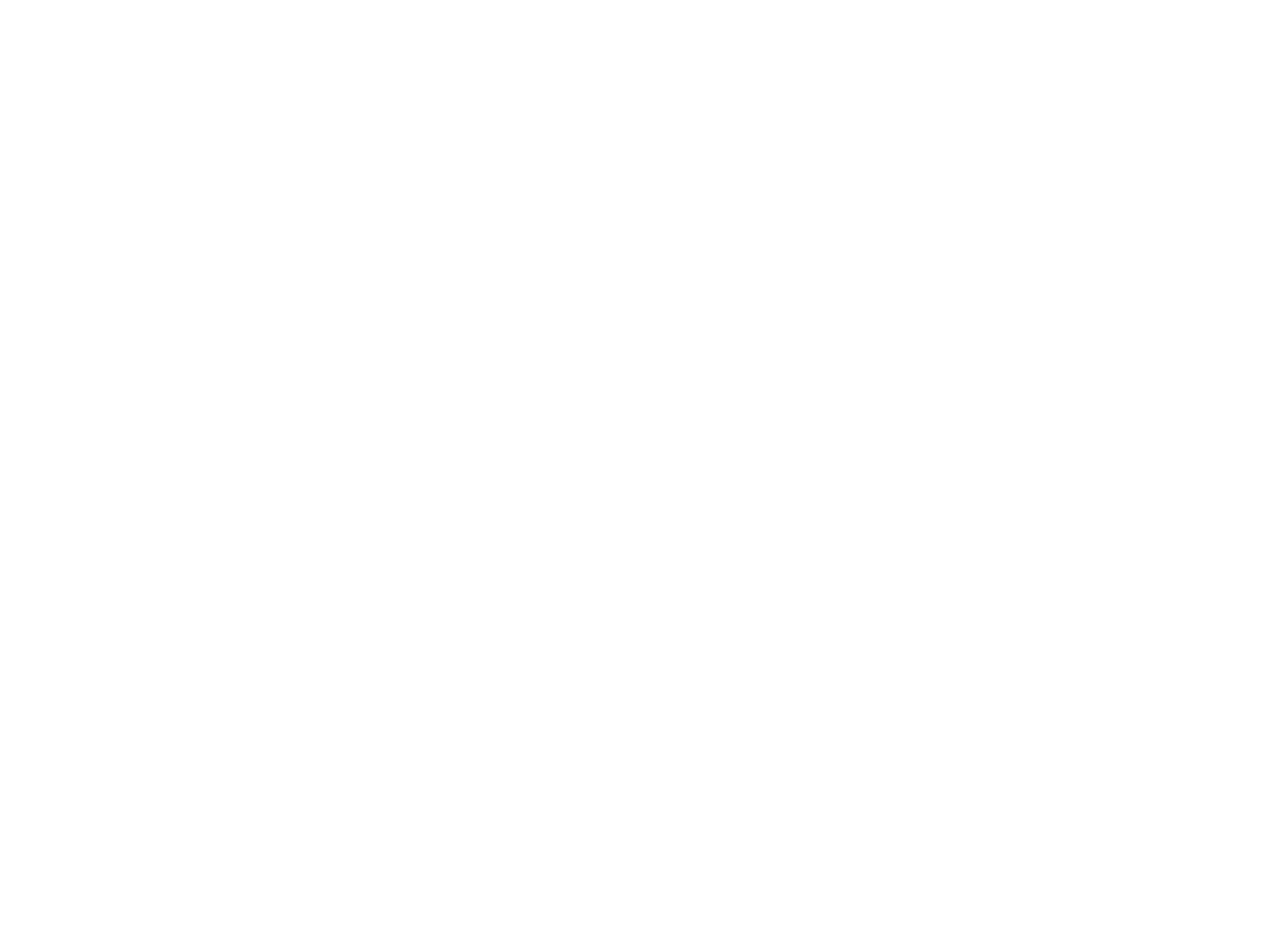
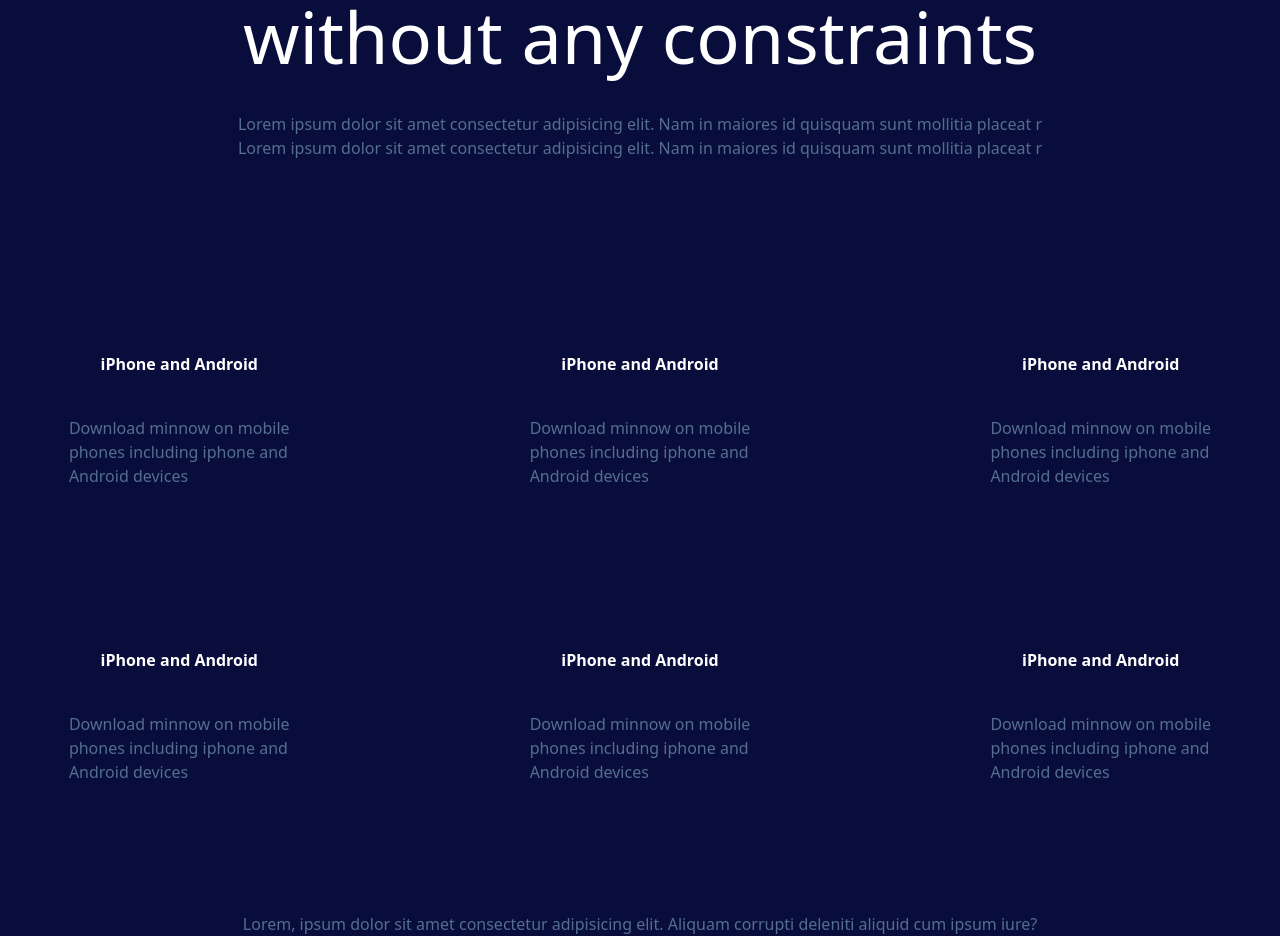
Before and after one commit to sahildkun/SPECTRUM-PROJECT-1, a React (Create React App) app: page /discover in a window 1280 px wide. Shown: the part 280-1216 px from the top of the page. Before the commit the page ends 800 px from the top, so only its background shows below. Built offline with nearby package versions, Linux system fonts and the light colour scheme.

Commit message:
third page done to be styled by u

```diff
--- a/src/App.js
+++ b/src/App.js
@@ -8,7 +8,7 @@
 function App() {
   return (
     <div className="App">
-      <Navbar></Navbar>
+
      <BrowserRouter>
       <Routes>
        <Route path="/" element={<Hero/>}/>
--- a/src/Discover.js
+++ b/src/Discover.js
@@ -2,7 +2,86 @@
 
 function Discover() {
   return (
-    <div>Discover me i am sahil</div>
+    <div className='' id='pallete'>
+   <div className='text-center text-[#546e8e] pt-36	'>
+          Available now
+        </div>
+  <div className='text-center text-white font-sans font-medium text-7xl antialiased mt-10 mb-10'>
+         <p>Watch Minnow</p>
+         <p>without any constraints</p>
+        </div>
+        <div className='text-center text-[#546e8e] 	'>
+          Lorem ipsum dolor sit amet consectetur adipisicing elit. Nam in maiores id quisquam sunt mollitia placeat r
+
+        </div>
+        <div className='text-center text-[#546e8e]  mb-48	'>
+          Lorem ipsum dolor sit amet consectetur adipisicing elit. Nam in maiores id quisquam sunt mollitia placeat r
+        </div>
+
+        <div  className='flex flex-auto justify-center space-x-60'>
+
+          <div className='text-[#546e8e] 	'>
+          <h1 className='text-center text-white font-bold pb-10'>iPhone and Android</h1>
+          <p>Download minnow on mobile</p>
+          <p>phones including iphone and</p>
+          <p>Android devices</p>
+          </div>
+
+          <div className='text-[#546e8e] 	'>
+          <h1 className='text-center text-white font-bold pb-10 '>iPhone and Android</h1>
+          <p>Download minnow on mobile</p>
+          <p>phones including iphone and</p>
+          <p>Android devices</p>
+          </div>
+
+          <div className='text-[#546e8e] 	'>
+          <h1 className='text-center text-white font-bold pb-10'>iPhone and Android</h1>
+          <p>Download minnow on mobile</p>
+          <p>phones including iphone and</p>
+          <p>Android devices</p>
+          </div>
+        </div>
+
+        <div  className='flex flex-auto justify-center space-x-60 mt-40'>
+
+          <div className='text-[#546e8e] '>
+
+          <h1 className=' text-center text-white font-bold pb-10'>iPhone and Android</h1>
+          <p>Download minnow on mobile</p>
+          <p>phones including iphone and</p>
+          <p>Android devices</p>
+          </div>
+
+          <div className='text-[#546e8e] 	'>
+          <h1 className=' text-center text-white font-bold pb-10 '>iPhone and Android</h1>
+          <p>Download minnow on mobile</p>
+          <p>phones including iphone and</p>
+          <p>Android devices</p>
+          </div>
+
+          <div className='text-[#546e8e] 	'>
+          <h1 className='text-center text-white font-bold pb-10'>iPhone and Android</h1>
+          <p>Download minnow on mobile</p>
+          <p>phones including iphone and</p>
+          <p>Android devices</p>
+          </div>
+        </div>
+
+        <div>
+
+        </div>
+
+        {/* copyright act */}
+        <div className='mt-32 text-center text-[#546e8e]'>
+          Lorem, ipsum dolor sit amet consectetur adipisicing elit. Aliquam corrupti deleniti aliquid cum ipsum iure?
+
+        </div>
+
+
+
+
+
+    </div>
   )
 }
 
--- a/src/Hero.js
+++ b/src/Hero.js
@@ -1,8 +1,13 @@
 import React from 'react'
+import { Link } from 'react-router-dom'
 import './App.css'
 import img from './images/InShot_20220927_211259576.png'
 function Hero() {
   return (
+    <>
+    <nav class="bg-[#6d09b0] text-white p-4 text-center ">
+    Minnow is completely free to use! Create your account now and discover powerful features.
+    </nav>
     <div id='blue'>
         <nav className='flex  pb-36 ' >
 
@@ -17,6 +22,10 @@
         <div className='text-center text-[#546e8e] mb-9	'>
           Discover Minnow
         </div>
+        <Link to="/discover">
+
+        </Link>
+
 
         <div className='text-center text-white font-sans font-medium text-7xl antialiased mb-10'>
           <p>Your streaming services,</p>
@@ -26,7 +35,9 @@
         <div className=' text-center  text-[#546e8e] mb-11'>
           <p>Meet Minnow, the free app that combines all the most popular streaming services for easy search</p>
           <p>and discovery anywhere you watch movies and shows.</p>
+          <Link to="/discover">
           <button className='bg-[#6d09b0] text-white p-3 text-center mt-20 mb-20 '>Discover Minnow</button>
+          </Link>
           <p className='text-sm'>Minnow is completely free to use! Download wherever you watch your movies</p>
           <p className='text-sm'>and tv shows(all mobile, TV and tablet devices)</p>
 </div>
@@ -56,6 +67,7 @@
 
 
     </div>
+    </>
   )
 }
 
--- a/src/Navbar.js
+++ b/src/Navbar.js
@@ -6,9 +6,6 @@
   return (
 
 <>
-<nav class="bg-[#6d09b0] text-white p-4 text-center ">
-    Minnow is completely free to use! Create your account now and discover powerful features.
-</nav>
 
 
 
```
